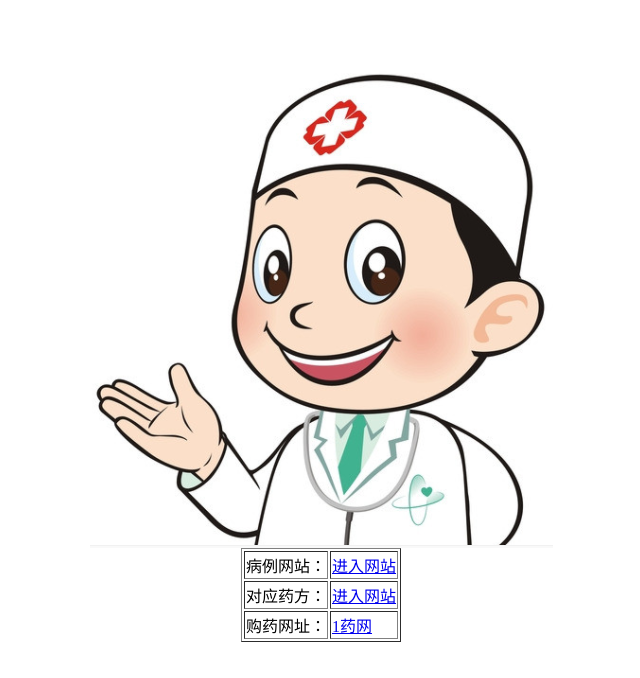
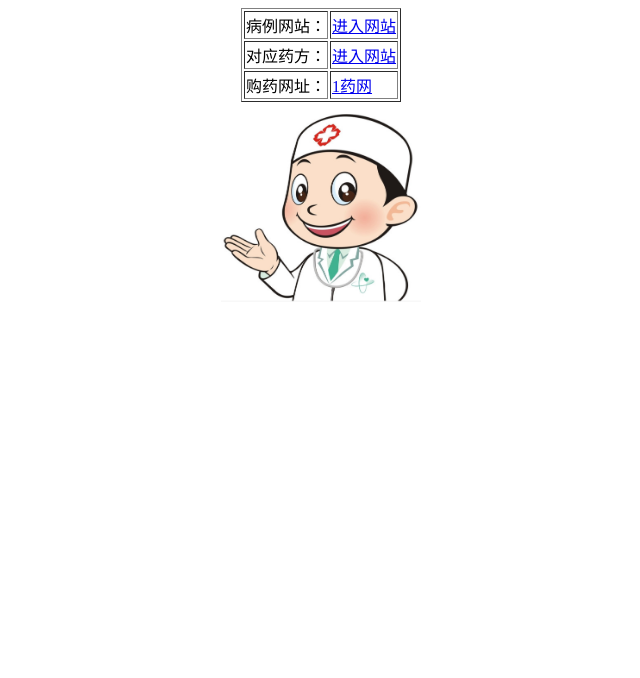
Before and after one commit to 1225822242/1225822242.github.io, a plain HTML site: page 网站首页.html in a window 1280 px wide. Shown: the whole page, without its empty margins (319-959 px from the left). Drawn offline with Linux system fonts and the light colour scheme.

Commit message:
医疗项目

```diff
--- a/网站首页.html
+++ b/网站首页.html
@@ -6,11 +6,10 @@
 </head>
 
 <body>
+
+
 	<center>
-    <br />
-    <br />
-<img  src="医生.png" style="margin: 0 auto />
-<br>
+
 
     <table border="1">
 <tr>
@@ -28,5 +27,8 @@
 </table>
 
     </center>
+<center>
+<img  src="医生.png"  height="200" width="200" />
+</center>
 </body>
 </html>
```
